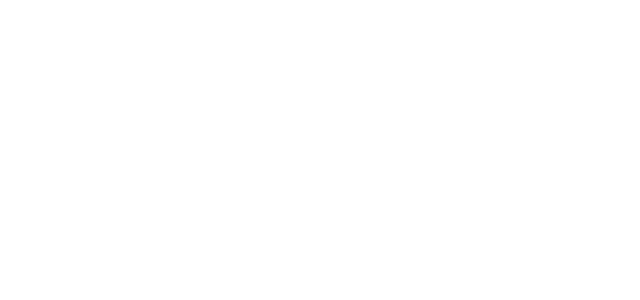
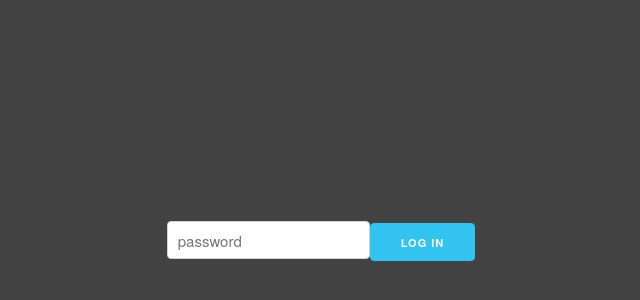
Before and after one commit to molikmiah/Pad, an Angular app in the folder pad/: page / in a window 1280 px wide. Shown: the part 140-440 px from the top of the page, without its empty margins (319-959 px from the left). Built offline with nearby package versions, Linux system fonts and the light colour scheme.

Commit message:
added basic landing page, login. basic styles

```diff
--- a/pad/package.json
+++ b/pad/package.json
@@ -6,9 +6,7 @@
     "ng": "ng",
     "start": "ng serve",
     "build": "ng build",
-    "test": "ng test",
     "lint": "ng lint",
-    "e2e": "ng e2e",
     "build-electron": "ng build --base-href . && cp src/electron/* dist",
     "electron": "npm run build-electron && electron dist"
   },
--- a/pad/src/app/app-routing.module.ts
+++ b/pad/src/app/app-routing.module.ts
@@ -1,10 +1,14 @@
 import { NgModule } from '@angular/core';
 import { Routes, RouterModule } from '@angular/router';
+
+import { LandingComponent } from './landing/landing.component';
 
 const routes: Routes = [
   {
     path: '',
-    children: []
+    children: [
+      { path: '', component: LandingComponent }
+    ]
   }
 ];
 
--- a/pad/src/app/app.module.ts
+++ b/pad/src/app/app.module.ts
@@ -5,10 +5,12 @@
 
 import { AppRoutingModule } from './app-routing.module';
 import { AppComponent } from './app.component';
+import { LandingComponent } from './landing/landing.component';
 
 @NgModule({
   declarations: [
-    AppComponent
+    AppComponent,
+    LandingComponent
   ],
   imports: [
     BrowserModule,
--- /dev/null
+++ b/pad/src/app/core/config.ts
@@ -0,0 +1 @@
+export const requireLogin = true;
--- /dev/null
+++ b/pad/src/app/landing/landing.component.css
@@ -0,0 +1,28 @@
+.login-container {
+  width: 100%;
+}
+
+.text-center {
+  text-align: center;
+}
+
+.flex-container {
+  display: -webkit-box;      /* OLD - iOS 6-, Safari 3.1-6 */
+  display: -moz-box;         /* OLD - Firefox 19- (buggy but mostly works) */
+  display: -webkit-flex;     /* NEW - Chrome */
+  display: flex;             /* NEW, Spec - Opera 12.1, Firefox 20+ */
+  -webkit-box-flex-direction: row;
+  -moz-box-flex-direction: row;
+  -webkit-flex-direction: row;
+  flex-direction: row;
+  position: fixed;
+  top: 0;
+  right: 0;
+  bottom: 0;
+  left: 0;
+  width: 100%;
+  height: 100%;
+}
+.flex-item {
+  margin: auto;
+}
--- /dev/null
+++ b/pad/src/app/landing/landing.component.html
@@ -0,0 +1,10 @@
+<div class="flex-container">
+  <div class="flex-item">
+    <div class="loader" *ngIf="showLoader"></div>
+
+    <form>
+      <input type="password" placeholder="password" />
+      <button class="button-primary">Log In</button>
+    </form>
+  </div>
+</div>
--- /dev/null
+++ b/pad/src/app/landing/landing.component.ts
@@ -0,0 +1,30 @@
+import { Component, OnInit } from '@angular/core';
+import { requireLogin } from '../core/config';
+
+@Component({
+  selector: 'landing',
+  templateUrl: './landing.component.html',
+  styleUrls: ['./landing.component.css']
+})
+export class LandingComponent implements OnInit {
+
+  public showLogin: boolean;
+  public showLoader: boolean;
+
+  constructor() { }
+
+  ngOnInit() {
+    // set default values
+    this.showLogin = false;
+    this.showLoader = true;
+
+    // delay login page view for 5 seconds, for testing only...
+    setTimeout(() => {
+      // hide loader
+      this.showLoader = false;
+      // show login form
+      this.showLogin = true;
+    }, 2000);
+  }
+
+}
--- a/pad/src/styles.css
+++ b/pad/src/styles.css
@@ -1 +1,68 @@
-/* You can add global styles to this file, and also import other style files */
+/*!
+ * Global App Styles
+ */
+body {
+  background-color: #424242;
+}
+
+/*!
+ * Loading Spinner
+ */
+
+.loader,
+.loader:before,
+.loader:after {
+  border-radius: 50%;
+  width: 2.5em;
+  height: 2.5em;
+  -webkit-animation-fill-mode: both;
+  animation-fill-mode: both;
+  -webkit-animation: load7 1.8s infinite ease-in-out;
+  animation: load7 1.8s infinite ease-in-out;
+}
+.loader {
+  color: #ffffff;
+  font-size: 10px;
+  margin: 80px auto;
+  position: relative;
+  text-indent: -9999em;
+  -webkit-transform: translateZ(0);
+  -ms-transform: translateZ(0);
+  transform: translateZ(0);
+  -webkit-animation-delay: -0.16s;
+  animation-delay: -0.16s;
+}
+.loader:before,
+.loader:after {
+  content: '';
+  position: absolute;
+  top: 0;
+}
+.loader:before {
+  left: -3.5em;
+  -webkit-animation-delay: -0.32s;
+  animation-delay: -0.32s;
+}
+.loader:after {
+  left: 3.5em;
+}
+@-webkit-keyframes load7 {
+  0%,
+  80%,
+  100% {
+    box-shadow: 0 2.5em 0 -1.3em;
+  }
+  40% {
+    box-shadow: 0 2.5em 0 0;
+  }
+}
+@keyframes load7 {
+  0%,
+  80%,
+  100% {
+    box-shadow: 0 2.5em 0 -1.3em;
+  }
+  40% {
+    box-shadow: 0 2.5em 0 0;
+  }
+}
```
Also changed, not shown: 2 other files (tests, documents, lock files or other folders).
